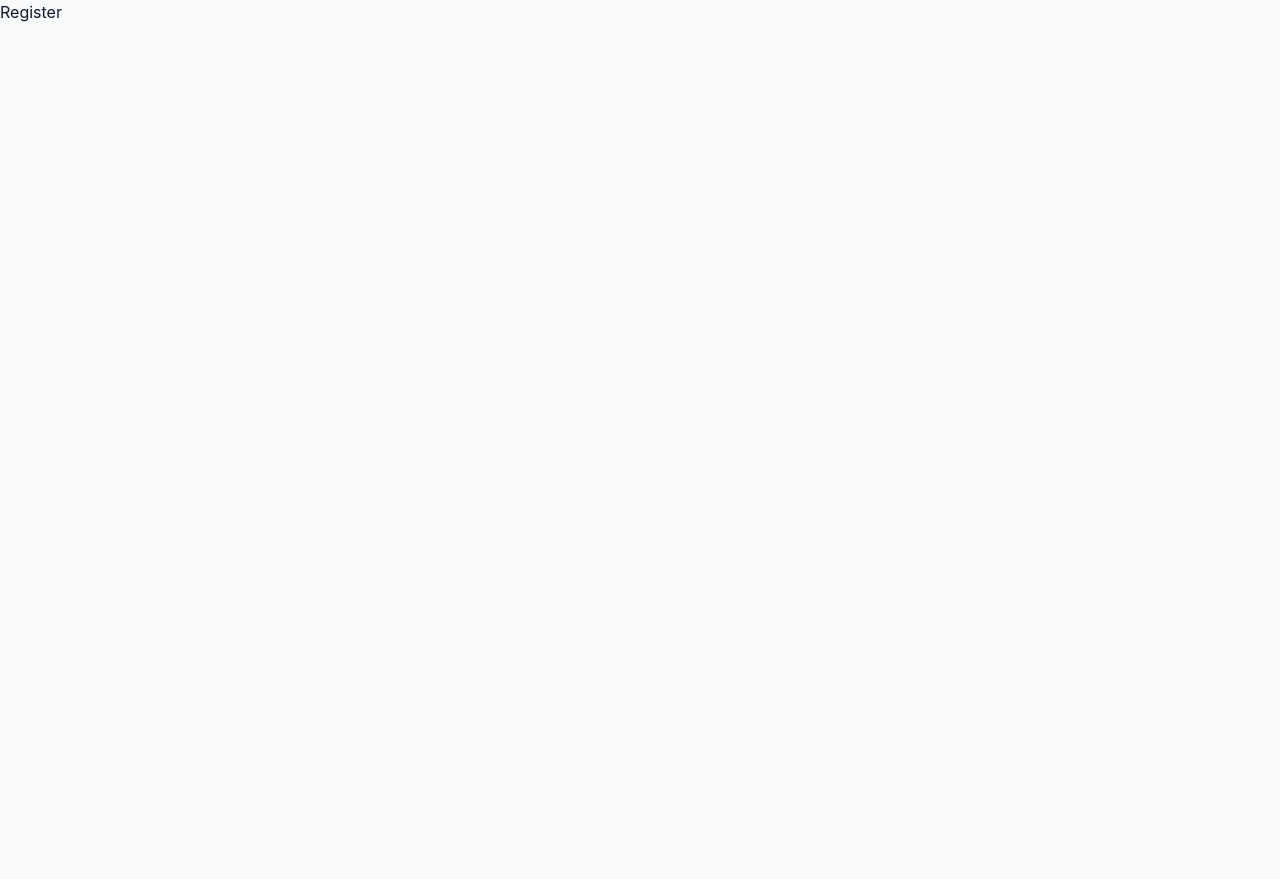
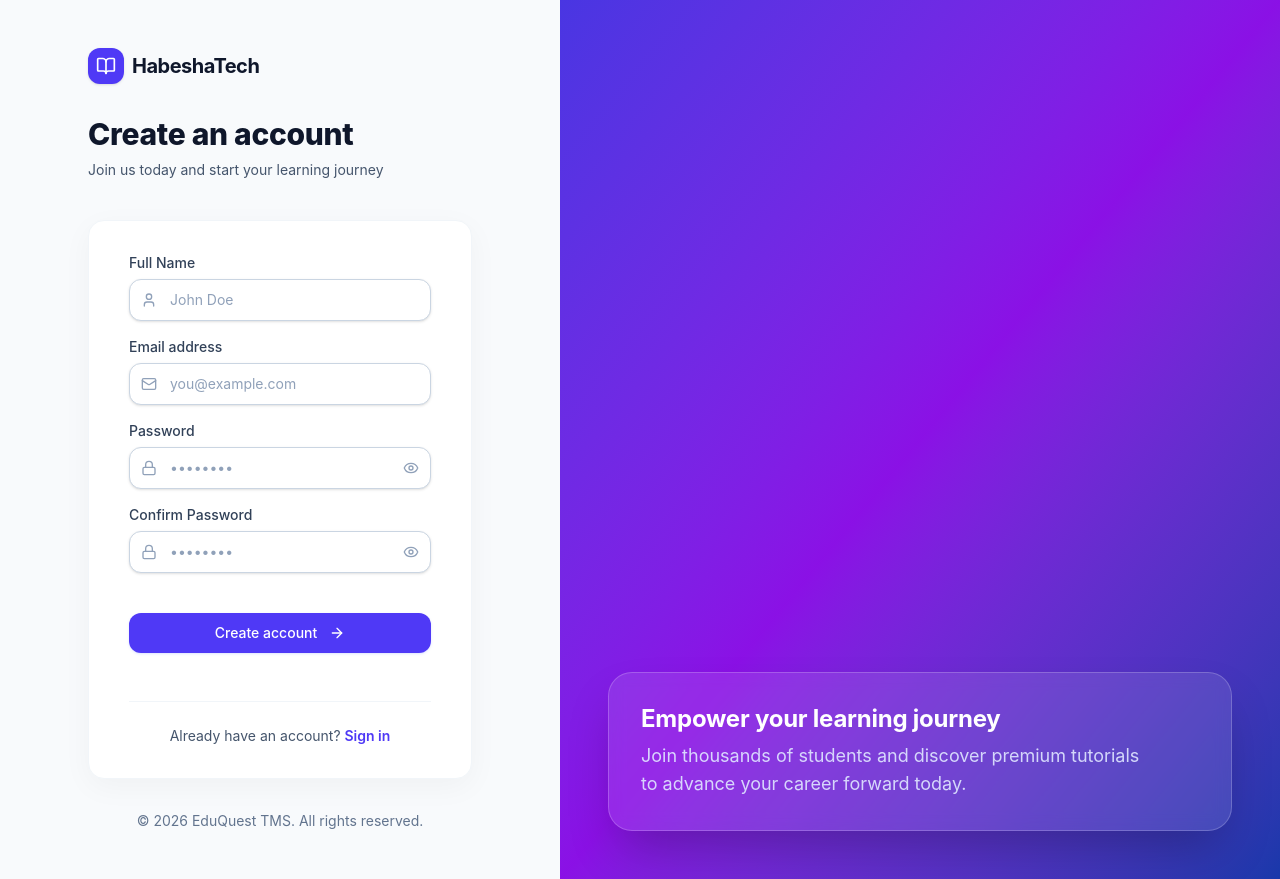
Before and after one commit to Abdurezak-Akmel/tms-frontend, a React (Vite) app: page /register in a window 1280 px wide. Before the commit the page ends 800 px from the top, so only its background shows below. Built offline with nearby package versions, Linux system fonts and the light colour scheme.

Commit message:
auth pages implemented

```diff
--- a/src/pages/CommonPages/NewPassword.tsx
+++ b/src/pages/CommonPages/NewPassword.tsx
@@ -1,3 +1,85 @@
-const NewPassword = () => <div>NewPassword</div>;
+import React, { useState } from 'react';
+import { useNavigate } from 'react-router-dom';
+import { Lock, KeyRound, ArrowRight, Eye, EyeOff } from 'lucide-react';
+import { Input } from '../../components/Input';
+import { Button } from '../../components/Button';
+import { AuthLayout } from '../../components/AuthLayout';
 
-export default NewPassword;
+export default function NewPassword() {
+    const [showPassword, setShowPassword] = useState(false);
+    const [showConfirmPassword, setShowConfirmPassword] = useState(false);
+    const [isLoading, setIsLoading] = useState(false);
+    const navigate = useNavigate();
+
+    const handleSubmit = (e: React.FormEvent) => {
+        e.preventDefault();
+        setIsLoading(true);
+        // Simulate API call
+        setTimeout(() => {
+            setIsLoading(false);
+            navigate('/user-login'); // redirect after successful reset
+        }, 1500);
+    };
+
+    return (
+        <AuthLayout
+            title="Set new password"
+            subtitle="Your new password must be different to previously used passwords."
+            type="user"
+        >
+            <form onSubmit={handleSubmit} className="space-y-5">
+                <Input
+                    label="Reset Token"
+                    type="text"
+                    placeholder="Enter the token"
+                    required
+                    leftIcon={<KeyRound className="w-4 h-4" />}
+                />
+
+                <Input
+                    label="New Password"
+                    type={showPassword ? 'text' : 'password'}
+                    placeholder="••••••••"
+                    required
+                    leftIcon={<Lock className="w-4 h-4" />}
+                    rightIcon={
+                        <button
+                            type="button"
+                            onClick={() => setShowPassword(!showPassword)}
+                            className="text-slate-400 hover:text-slate-600 focus:outline-none focus:text-indigo-600 transition-colors"
+                        >
+                            {showPassword ? <EyeOff className="w-4 h-4" /> : <Eye className="w-4 h-4" />}
+                        </button>
+                    }
+                />
+
+                <Input
+                    label="Confirm New Password"
+                    type={showConfirmPassword ? 'text' : 'password'}
+                    placeholder="••••••••"
+                    required
+                    leftIcon={<Lock className="w-4 h-4" />}
+                    rightIcon={
+                        <button
+                            type="button"
+                            onClick={() => setShowConfirmPassword(!showConfirmPassword)}
+                            className="text-slate-400 hover:text-slate-600 focus:outline-none focus:text-indigo-600 transition-colors"
+                        >
+                            {showConfirmPassword ? <EyeOff className="w-4 h-4" /> : <Eye className="w-4 h-4" />}
+                        </button>
+                    }
+                />
+
+                <Button
+                    type="submit"
+                    fullWidth
+                    isLoading={isLoading}
+                    rightIcon={<ArrowRight className="w-4 h-4 ml-1" />}
+                    className="mt-6 shadow-indigo-200/50 shadow-lg group"
+                >
+                    Reset Password
+                </Button>
+            </form>
+        </AuthLayout>
+    );
+}
--- a/src/pages/PublicPages/ForgetPassword.tsx
+++ b/src/pages/PublicPages/ForgetPassword.tsx
@@ -1,3 +1,56 @@
-const ForgetPassword = () => <div>ForgetPassword</div>;
+import React, { useState } from 'react';
+import { Link, useNavigate } from 'react-router-dom';
+import { Mail, ArrowRight, ArrowLeft } from 'lucide-react';
+import { Input } from '../../components/Input';
+import { Button } from '../../components/Button';
+import { AuthLayout } from '../../components/AuthLayout';
 
-export default ForgetPassword;
+export default function ForgetPassword() {
+    const [isLoading, setIsLoading] = useState(false);
+    const navigate = useNavigate();
+
+    const handleSubmit = (e: React.FormEvent) => {
+        e.preventDefault();
+        setIsLoading(true);
+        // Simulate API call
+        setTimeout(() => {
+            setIsLoading(false);
+            navigate('/new-password');
+        }, 1500);
+    };
+
+    return (
+        <AuthLayout
+            title="Reset your password"
+            subtitle="Enter your email address and we'll send you a password rest token"
+            type="user"
+        >
+            <form onSubmit={handleSubmit} className="space-y-5">
+                <Input
+                    label="Email address"
+                    type="email"
+                    placeholder="you@example.com"
+                    required
+                    leftIcon={<Mail className="w-4 h-4" />}
+                />
+
+                <Button
+                    type="submit"
+                    fullWidth
+                    isLoading={isLoading}
+                    rightIcon={<ArrowRight className="w-4 h-4 ml-1" />}
+                    className="mt-6 shadow-indigo-200/50 shadow-lg group"
+                >
+                    Send Token
+                </Button>
+
+                <div className="mt-8 flex items-center justify-center border-t border-slate-100 pt-6">
+                    <Link to="/user-login" className="flex items-center text-sm font-medium text-slate-600 hover:text-indigo-600 transition-colors">
+                        <ArrowLeft className="w-4 h-4 mr-2" />
+                        Back to log in
+                    </Link>
+                </div>
+            </form>
+        </AuthLayout>
+    );
+}
--- a/src/pages/PublicPages/LandingPage.tsx
+++ b/src/pages/PublicPages/LandingPage.tsx
@@ -34,9 +34,7 @@ const Navbar = () => {
             <a href="#pricing" className="text-slate-600 hover:text-indigo-600 font-medium transition-colors">Pricing</a>
             <div className="flex items-center gap-4 ml-4">
               <Link to="/user-login" className="text-indigo-600 font-medium hover:text-indigo-800 transition-colors">Log In</Link>
-              <button className="bg-indigo-600 hover:bg-indigo-700 text-white px-5 py-2.5 rounded-lg font-medium transition-all shadow-lg shadow-indigo-200">
-                Sign Up
-              </button>
+              <Link to="/register" className="bg-indigo-600 hover:bg-indigo-700 text-white px-5 py-2.5 rounded-lg font-medium transition-all shadow-lg shadow-indigo-200">Sign Up</Link>
             </div>
           </div>
 
@@ -55,7 +53,7 @@ const Navbar = () => {
             <a href="#demo" className="text-slate-600 font-medium">Demo</a>
             <a href="#pricing" className="text-slate-600 font-medium">Pricing</a>
             <Link to="/user-login" className="text-indigo-600 font-medium hover:text-indigo-800 transition-colors">Log In</Link>
-            <button className="w-full bg-indigo-600 text-white px-5 py-2.5 rounded-lg font-medium">Sign Up</button>
+            <Link to="/register" className="w-full bg-indigo-600 text-white px-5 py-2.5 rounded-lg font-medium">Sign Up</Link>
           </div>
         </div>
       )}
@@ -91,10 +89,10 @@ const HeroSection = () => (
       </p>
 
       <div className="flex flex-col sm:flex-row items-center justify-center gap-4">
-        <button className="w-full sm:w-auto px-8 py-4 bg-indigo-600 hover:bg-indigo-700 text-white rounded-xl font-semibold text-lg transition-all shadow-xl shadow-indigo-600/20 flex items-center justify-center gap-2 group">
+        <Link to="/register" className="w-full sm:w-auto px-8 py-4 bg-indigo-600 hover:bg-indigo-700 text-white rounded-xl font-semibold text-lg transition-all shadow-xl shadow-indigo-600/20 flex items-center justify-center gap-2 group">
           Sign Up
           <ArrowRight className="w-5 h-5 group-hover:translate-x-1 transition-transform" />
-        </button>
+        </Link>
         <button className="w-full sm:w-auto px-8 py-4 bg-white border-2 border-slate-200 hover:border-slate-300 text-slate-700 rounded-xl font-semibold text-lg transition-all flex items-center justify-center gap-2">
           <Play className="w-5 h-5 text-indigo-600" />
           Watch the Introduction
--- a/src/pages/PublicPages/Register.tsx
+++ b/src/pages/PublicPages/Register.tsx
@@ -1,3 +1,98 @@
-const Register = () => <div>Register</div>;
+import React, { useState } from 'react';
+import { Link } from 'react-router-dom';
+import { Mail, Lock, User, ArrowRight, Eye, EyeOff } from 'lucide-react';
+import { Input } from '../../components/Input';
+import { Button } from '../../components/Button';
+import { AuthLayout } from '../../components/AuthLayout';
 
-export default Register;
+export default function Register() {
+  const [showPassword, setShowPassword] = useState(false);
+  const [showConfirmPassword, setShowConfirmPassword] = useState(false);
+  const [isLoading, setIsLoading] = useState(false);
+
+  const handleSubmit = (e: React.FormEvent) => {
+    e.preventDefault();
+    setIsLoading(true);
+    // Simulate API call
+    setTimeout(() => setIsLoading(false), 1500);
+  };
+
+  return (
+    <AuthLayout
+      title="Create an account"
+      subtitle="Join us today and start your learning journey"
+      type="user"
+    >
+      <form onSubmit={handleSubmit} className="space-y-4">
+        <Input
+          label="Full Name"
+          type="text"
+          placeholder="John Doe"
+          required
+          leftIcon={<User className="w-4 h-4" />}
+        />
+
+        <Input
+          label="Email address"
+          type="email"
+          placeholder="you@example.com"
+          required
+          leftIcon={<Mail className="w-4 h-4" />}
+        />
+
+        <Input
+          label="Password"
+          type={showPassword ? 'text' : 'password'}
+          placeholder="••••••••"
+          required
+          leftIcon={<Lock className="w-4 h-4" />}
+          rightIcon={
+            <button
+              type="button"
+              onClick={() => setShowPassword(!showPassword)}
+              className="text-slate-400 hover:text-slate-600 focus:outline-none focus:text-indigo-600 transition-colors"
+            >
+              {showPassword ? <EyeOff className="w-4 h-4" /> : <Eye className="w-4 h-4" />}
+            </button>
+          }
+        />
+
+        <Input
+          label="Confirm Password"
+          type={showConfirmPassword ? 'text' : 'password'}
+          placeholder="••••••••"
+          required
+          leftIcon={<Lock className="w-4 h-4" />}
+          rightIcon={
+            <button
+              type="button"
+              onClick={() => setShowConfirmPassword(!showConfirmPassword)}
+              className="text-slate-400 hover:text-slate-600 focus:outline-none focus:text-indigo-600 transition-colors"
+            >
+              {showConfirmPassword ? <EyeOff className="w-4 h-4" /> : <Eye className="w-4 h-4" />}
+            </button>
+          }
+        />
+
+        <Button
+          type="submit"
+          fullWidth
+          isLoading={isLoading}
+          rightIcon={<ArrowRight className="w-4 h-4 ml-1" />}
+          className="mt-6 shadow-indigo-200/50 shadow-lg group"
+        >
+          Create account
+        </Button>
+
+        <div className="mt-8 flex items-center justify-center border-t border-slate-100 pt-6">
+          <div className="text-sm text-slate-600">
+            Already have an account?{' '}
+            <Link to="/user-login" className="font-semibold text-indigo-600 hover:text-indigo-500 transition-colors">
+              Sign in
+            </Link>
+          </div>
+        </div>
+      </form>
+    </AuthLayout>
+  );
+}
--- a/src/pages/UserPages/UserLogin.tsx
+++ b/src/pages/UserPages/UserLogin.tsx
@@ -50,10 +50,10 @@ export default function UserLogin() {
           />
           <div className="flex justify-end pt-1">
             <Link
-              to="/forgot-password"
+              to="/forget-password"
               className="text-sm font-medium text-indigo-600 hover:text-indigo-500 transition-colors"
             >
-              Forgot your password?
+              Forget your password?
             </Link>
           </div>
         </div>
```
Also changed, not shown: src/routes/AppRoutes.tsx (line endings or trailing spaces).
